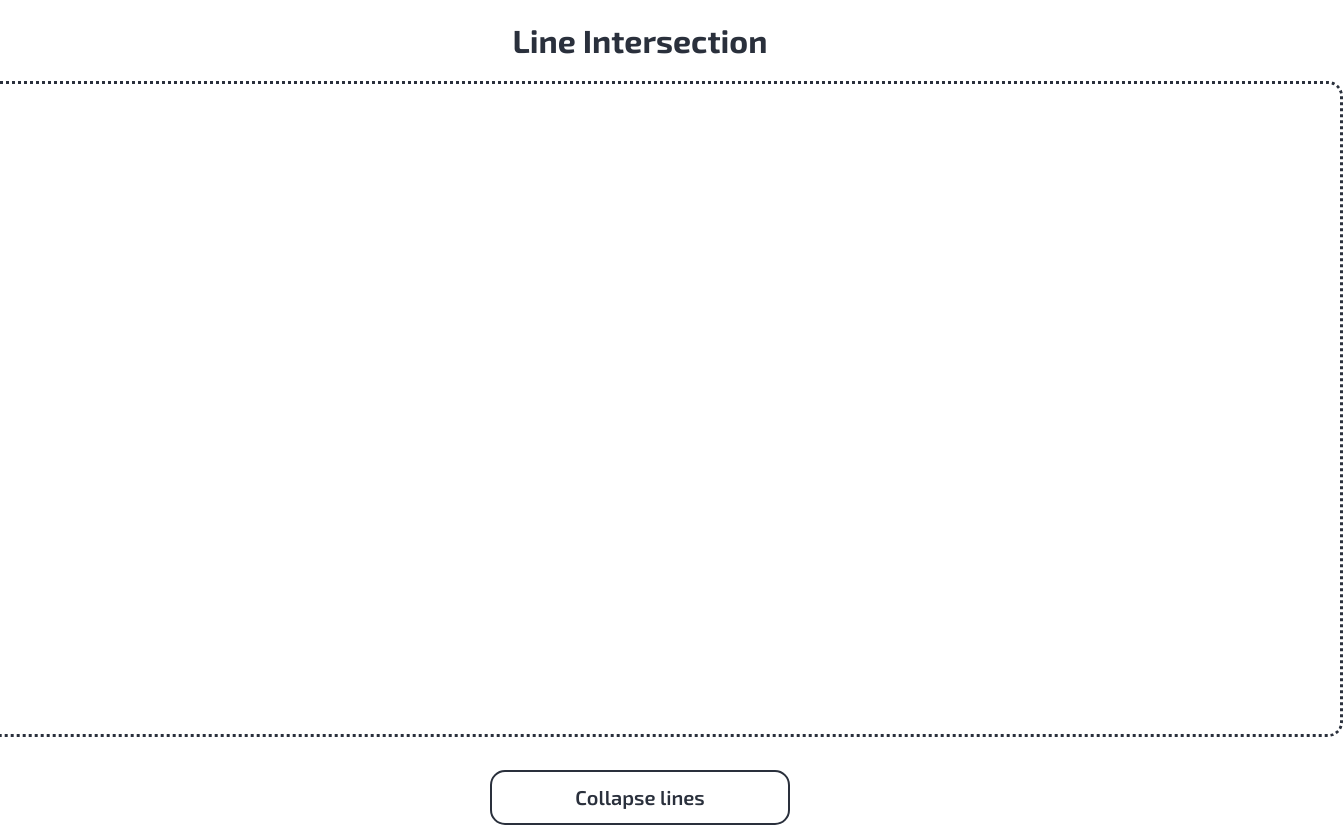
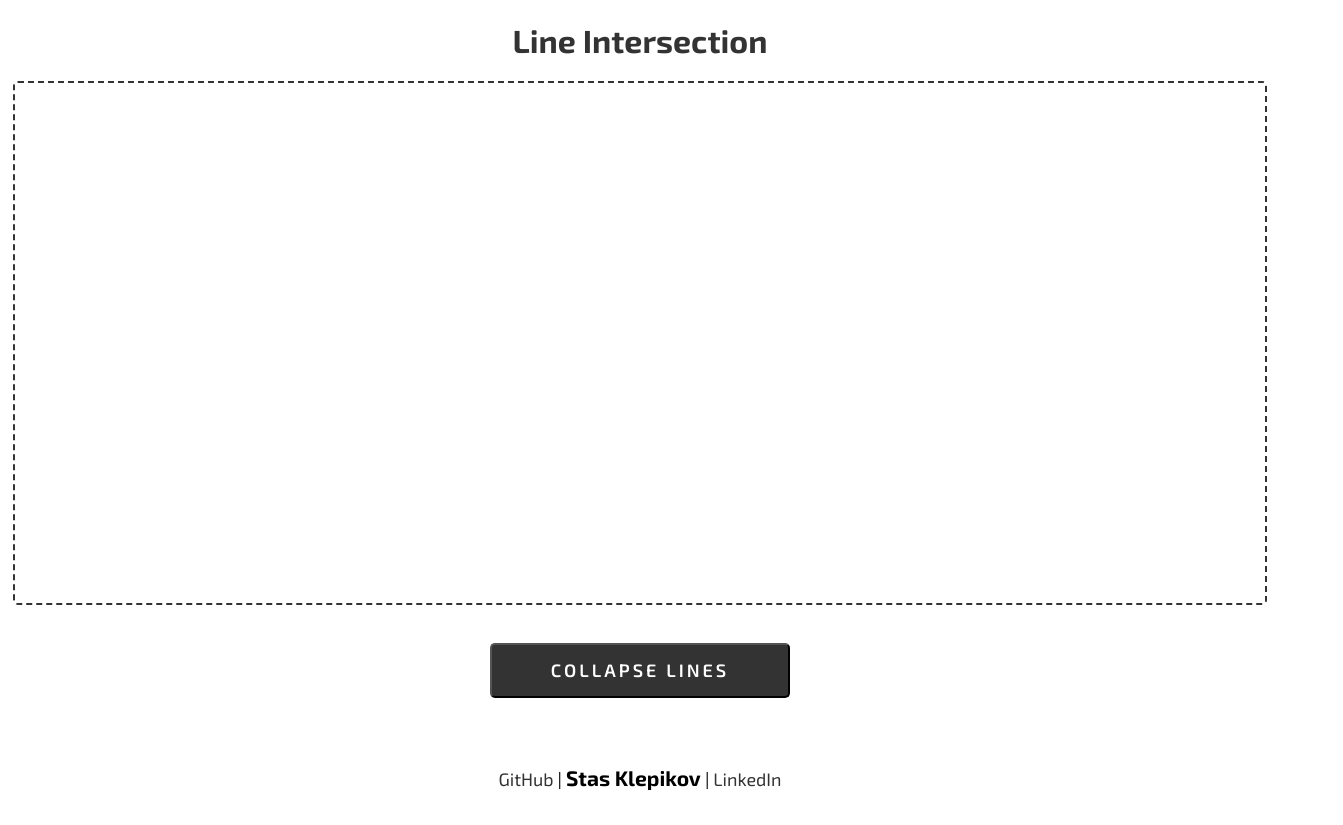
Before and after one commit to StasKlepikov/TestTask_Line-intersection, a website with bundled scripts: page public/index.html in a window 1280 px wide. Shown: the whole page, 1343 px wide, since content can reach past the window. After the commit the page ends 800 px from the top, so only its background shows below. Built offline with nearby package versions, Linux system fonts and the light colour scheme.

Commit message:
updated style

```diff
--- a/public/index.html
+++ b/public/index.html
@@ -4,7 +4,7 @@
     <meta charset="UTF-8">
     <meta http-equiv="X-UA-Compatible" content="IE=edge">
     <meta name="viewport" content="width=device-width, initial-scale=1.0">
-    <link rel="stylesheet" href="./style/main.css">
+    <link rel="stylesheet" href="./style/css/main.css">
     <script type="module" src="scripts/main.js"></script>
     <title>TestTask</title>
 </head>
@@ -17,6 +17,11 @@
         <div class="wrapper__control">
             <button id="btn-clear">Collapse lines</button>
         </div>
+        <footer>
+            <a href="https://github.com/StasKlepikov" target="_blank">GitHub</a>
+            | <h3> Stas Klepikov </h3> |
+            <a href="https://www.linkedin.com/in/stas-klepikov/" target="_blank">LinkedIn</a>
+        </footer>
     </div>
 </body>
 </html>
--- a/public/scripts/canvas-wrapper.js
+++ b/public/scripts/canvas-wrapper.js
@@ -4,8 +4,8 @@ export default class CanvasWraper {
         this.canvas = canvas;
         this.clearButton = clearButton;
         this.hasLoaded = true;
-        this.canvasWidth = 1400;
-        this.canvasHeight = 650;
+        this.canvasWidth = 1250;
+        this.canvasHeight = 520;
         const ctx = this.canvas.getContext('2d');
         if (!ctx) {
             throw new Error('2d context is missing');
--- a/public/style/main.scss
+++ /dev/null
@@ -1,45 +0,0 @@
-$color: #2a303c;
-
-@import url('https://fonts.googleapis.com/css2?family=Exo+2:ital,wght@0,100..900;1,100..900&display=swap');
-
-* {
-    font-family: "Exo 2", sans-serif;
-}
-
-body {
-    margin: 0;
-}
-
-.wrapper{
-    display: flex;
-    flex-direction: column;
-    align-items: center;
-
-    h1 {
-        color: $color;
-    }
-
-    #canvas {
-        border: 3px dotted $color;
-        border-radius: 15px;
-    }
-
-    #btn-clear {
-        margin-top: 30px;
-        background: #fff;
-        border: 2px solid $color;
-        color: $color;
-        border-radius: 15px;
-        cursor: pointer;
-        font-weight: 600;
-        font-size: 20px;
-        width: 300px;
-        height: 55px;
-        transition: box-shadow 500ms ease-in-out, color 400ms ease-in-out;
-
-        &:hover {
-            color: #fff;
-            box-shadow: 0 0 40px 40px $color inset;
-        }
-    }
-}
--- /dev/null
+++ b/public/style/scss/main.scss
@@ -0,0 +1,77 @@
+$main-color: #333333;
+$disable-color: #7d8085;
+$border-radius: 5px;
+
+@import url('https://fonts.googleapis.com/css2?family=Exo+2:ital,wght@0,100..900;1,100..900&display=swap');
+
+* {
+    font-family: "Exo 2", sans-serif;
+}
+
+body {
+    margin: 0;
+}
+
+.wrapper {
+    display: flex;
+    flex-direction: column;
+    align-items: center;
+    min-height: 100vh;
+
+    h1 {
+        color: $main-color;
+    }
+
+    #canvas {
+        border: 2px dashed $main-color;
+        border-radius: $border-radius;
+    }
+
+    #btn-clear {
+        margin-top: 35px;
+        background: $main-color;
+        color: #fff;
+        border-radius: $border-radius;
+        cursor: pointer;
+        font-weight: 600;
+        font-size: 18px;
+        width: 300px;
+        height: 55px;
+        letter-spacing: 3px;
+        text-transform: uppercase;
+        transition: .5s ease-in-out;
+
+        &:hover {
+            border: 2px dashed $main-color;
+            background-color: #fff;
+            color: $main-color;
+            font-size: 20px;
+            transition: .4s ease-in-out;
+        }
+
+        &:disabled {
+            background-color: #fff;
+            border: 2px solid $disable-color;
+            color: $disable-color;
+            font-size: 18px;
+        }
+    }
+
+    footer {
+        margin-top: auto;
+        font-size: 18px;
+        padding: 10px;
+
+        h3 {
+            display: inline;
+        }
+
+        a,
+        a:active,
+        a:hover {
+            color: $main-color;
+            text-decoration: none;
+            cursor: pointer;
+        }
+    }
+}
--- a/src/canvas-wrapper.ts
+++ b/src/canvas-wrapper.ts
@@ -4,8 +4,8 @@ export default class CanvasWraper {
   bounds;
   painter;
   hasLoaded = true;
-  canvasWidth = 1400;
-  canvasHeight = 650;
+  canvasWidth = 1250;
+  canvasHeight = 520;
 
   constructor(
     private readonly canvas: HTMLCanvasElement,
```
Also changed, not shown: public/style/css/main.css (added), public/style/main.css (deleted), 3 other files.
